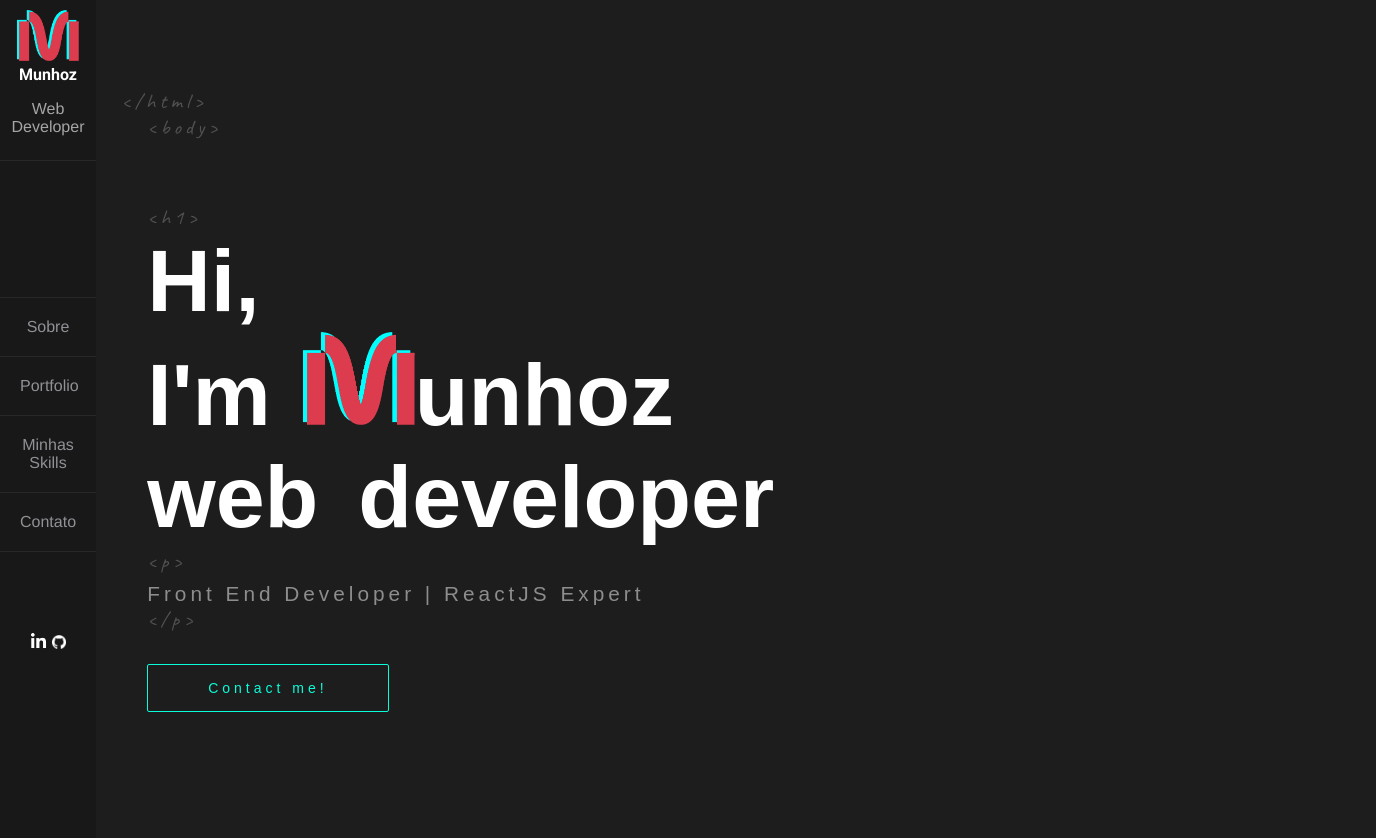
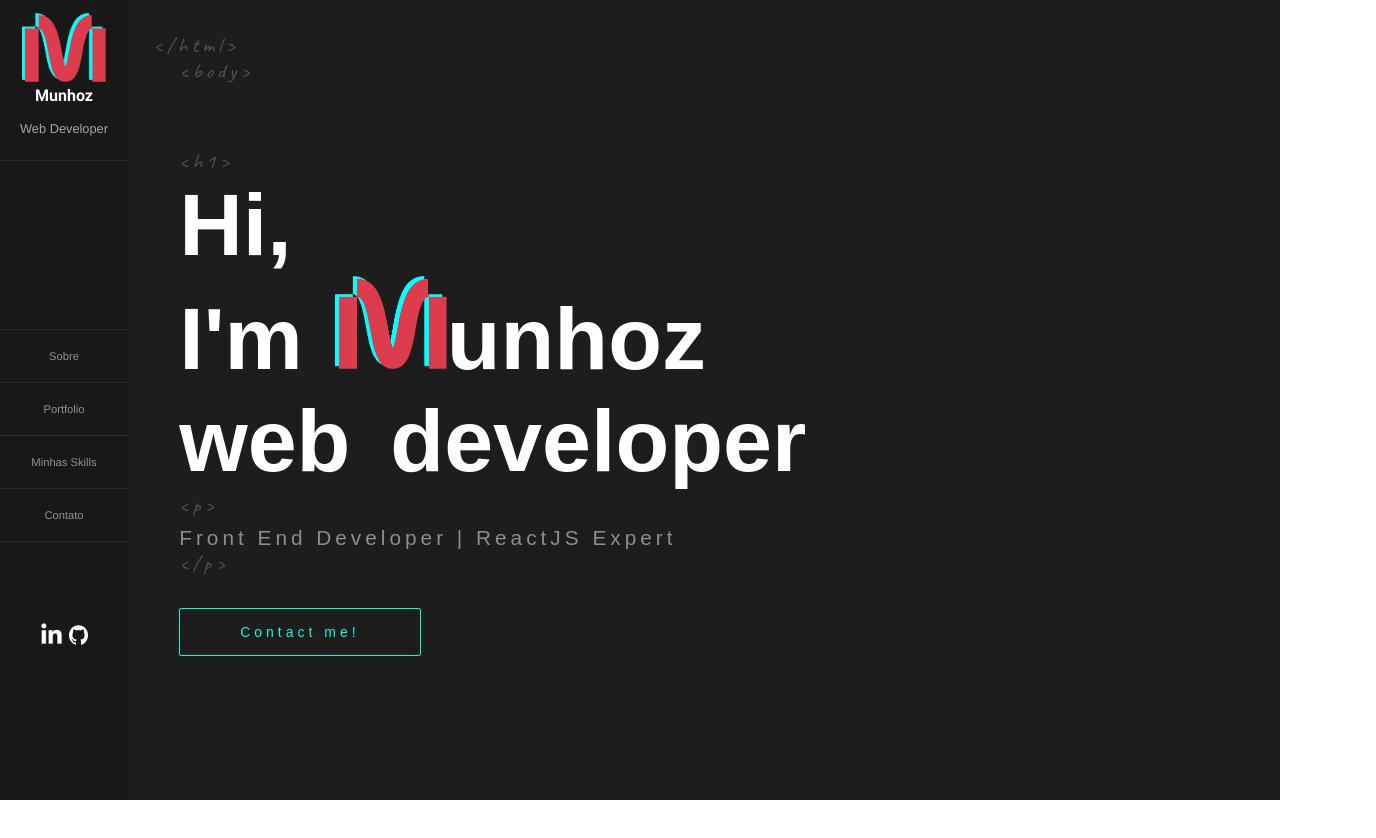
Before and after one commit to pedrolwmunhoz/MunhozSite, a React (Create React App) app: page / in a window 1280 px wide. Shown: the top 838 px of the page, 1376 px wide, since content can reach past the window. Built offline with nearby package versions, Linux system fonts and the light colour scheme.

Commit message:
fix: ajustes Home

```diff
--- a/src/components/Menu/icones-redesocial/index.js
+++ b/src/components/Menu/icones-redesocial/index.js
@@ -3,7 +3,6 @@ import gitHub from "./gitHub.png"
 import styled from "styled-components"
 
 const GlobalContainer = styled.div`
-        height: 100vh;
         margin-top: 10vh;
 
         #git{
--- a/src/components/Menu/index.tsx
+++ b/src/components/Menu/index.tsx
@@ -4,6 +4,117 @@ import Icone from '../../images/IconeM/icone'
 import IconesRedeSocial from './icones-redesocial'
 
 const GlobalContainer = styled.div`
+        @media only screen and (min-width : 768px) and (max-width : 1024px){
+        position: fixed;
+        text-align: center;
+        display: inline-block;
+        width: 10vw;
+        height: 100vh;
+        menu{
+            background-color: #181818;
+            height: 100vh;
+            div {
+                .containerIcone{
+                    width: 65%;
+                    margin: auto;
+                    padding-top: 10%;
+
+                }
+                h1{
+                    font-family: 'Roboto', sans-serif;;
+                    color: #fff;
+                    font-weight: bold;
+                    font-size: 0.6em;
+                }
+            }
+            p{
+                color:#a5a5a5;
+                font-family: 'Franklin Gothic Medium', 'Arial Narrow', Arial, sans-serif;
+                font-size: 0.6em;
+                margin-top: 2vh;
+                margin-bottom: 5vh;
+                padding-bottom: 3vh;
+                border-bottom: 1px solid #282828;
+            }
+
+            .divisao {
+                padding-top: 10vh;
+                background-color: #181818;
+                nav {
+                    border-top: 1px solid #282828;
+                    font-family: 'Franklin Gothic Medium', 'Arial Narrow', Arial, sans-serif;
+                    font-size: 0.6em;
+                    padding: 20px;
+                    .link {
+                        color: #909096;;
+                    }
+                    .link:hover {
+                        color: #08fdd8;
+                    }
+                }
+            }
+            .containerIconeRedeSocial {
+                background-color: #181818;
+                border-top: 1px solid #282828;
+            }
+        }
+        }
+        @media only screen and (min-width : 1024px) and (max-width : 1440px){
+        position: fixed;
+        text-align: center;
+        display: inline-block;
+        width: 10vw;
+        menu{
+            background-color: #181818;
+            height: 100vh;
+            div {
+                .containerIcone{
+                    width: 65%;
+                    margin: auto;
+                    padding-top: 10%;
+
+                }
+                h1{
+                    font-family: 'Roboto', sans-serif;;
+                    color: #fff;
+                    font-weight: bold;
+                    font-size: 1em;
+                }
+            }
+            p{
+                color:#a5a5a5;
+                font-family: 'Franklin Gothic Medium', 'Arial Narrow', Arial, sans-serif;
+                font-size: 0.8em;
+                margin-top: 2vh;
+                margin-bottom: 5vh;
+                padding-bottom: 3vh;
+                border-bottom: 1px solid #282828;
+            }
+
+            .divisao {
+                padding-top: 100%;
+                background-color: #181818;
+                nav {
+                    border-top: 1px solid #282828;
+                    font-family: 'Franklin Gothic Medium', 'Arial Narrow', Arial, sans-serif;
+                    font-size: 0.7em;
+                    padding: 20px;
+                    .link {
+                        color: #909096;;
+                    }
+                    .link:hover {
+                        color: #08fdd8;
+                    }
+                }
+            }
+            .containerIconeRedeSocial {
+                background-color: #181818;
+
+                border-top: 1px solid #282828;
+            }
+        }
+        }
+        @media only screen and (min-width : 1400px) and (max-width : 2500px){
         position: fixed;
         text-align: center;
         display: inline-block;
@@ -34,24 +145,29 @@ const GlobalContainer = styled.div`
                 padding-bottom: 3vh;
                 border-bottom: 1px solid #282828;
             }
-            .divisao{
+
+            .divisao {
                 padding-top: 100%;
                 background-color: #181818;
-                nav{
+                nav {
                     border-top: 1px solid #282828;
                     font-family: 'Franklin Gothic Medium', 'Arial Narrow', Arial, sans-serif;
                     font-size: 1em;
                     padding: 20px;
-                    .link{
+                    .link {
                         color: #909096;;
+                    }
+                    .link:hover {
+                        color: #08fdd8;
                     }
                 }
             }
-            .containerIconeRedeSocial{
+            .containerIconeRedeSocial {
                 background-color: #181818;
                 border-top: 1px solid #282828;
             }
         }
+    }
     `
 
 function Menu(){
--- a/src/pages/Home/index.js
+++ b/src/pages/Home/index.js
@@ -10,8 +10,6 @@ const GlobalContainer = styled.div`
     background-color: #1d1d1d;
     display: block;
     height: 100vh;
-    width: 100vw;
-    padding-top: 7vh;
     div{
         padding-top: 8vh;
         font-family: Arial, Helvetica, sans-serif;
--- a/src/pages/baseLayout/index.tsx
+++ b/src/pages/baseLayout/index.tsx
@@ -10,7 +10,7 @@ const ContainerLayout = styled.div`
 
 const ContainerContent = styled.div`
     flex-grow: 1;
-    margin-left: 7.5vw;
+    margin-left: 10vw;
 `
 
 function BaseLayout({ children }: { children?: JSX.Element }) {
```
